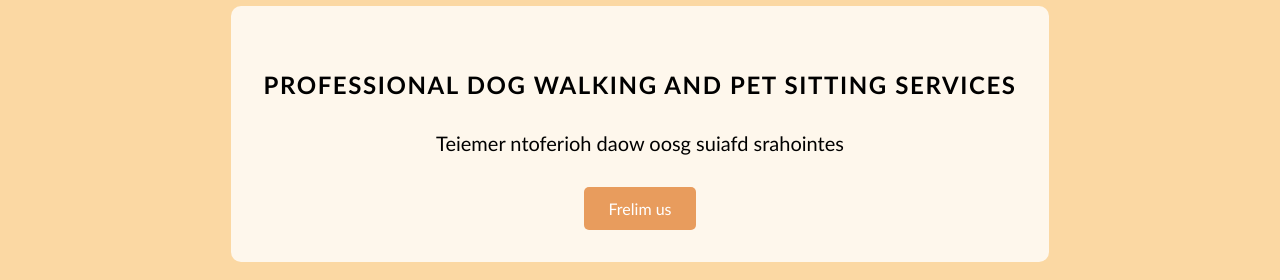
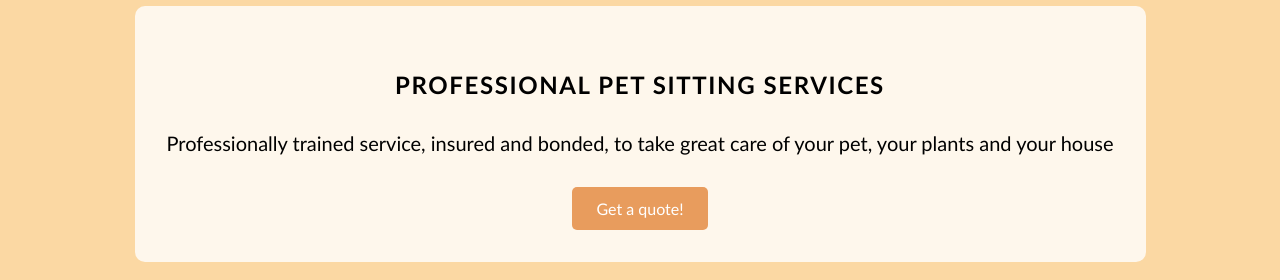
Before and after one commit to CataQuarleri/CataPetSitting, a React (Vite) app: page / in a window 1280 px wide. Shown: the part 249-529 px from the top of the page. Built offline with nearby package versions, Linux system fonts and the light colour scheme; no server answers.

Commit message:
last commit before using shadcn for styling

```diff
--- a/src/components/Home/Hero.jsx
+++ b/src/components/Home/Hero.jsx
@@ -6,9 +6,9 @@ function Hero(){
   return (
     <section className={styles.hero}>
       <div className={styles.textContainer}>
-        <h1>Professional Dog Walking and Pet Sitting Services</h1>
-        <p>Teiemer ntoferioh daow oosg suiafd srahointes</p>
-        <button className={styles.ctaButton}>Frelim us</button>
+        <h1>Professional Pet Sitting Services</h1>
+        <p>Professionally trained service, insured and bonded, to take great care of your pet, your plants and your house</p>
+        <button className={styles.ctaButton}>Get a quote!</button>
       </div>
     </section>
   );
```
Also changed, not shown: src/components/services/GetAQuoteForm.jsx (added, +9 -0 lines), src/components/services/ServicesTable.jsx (added, +9 -0 lines), src/pages/Services/Services.jsx (added).
